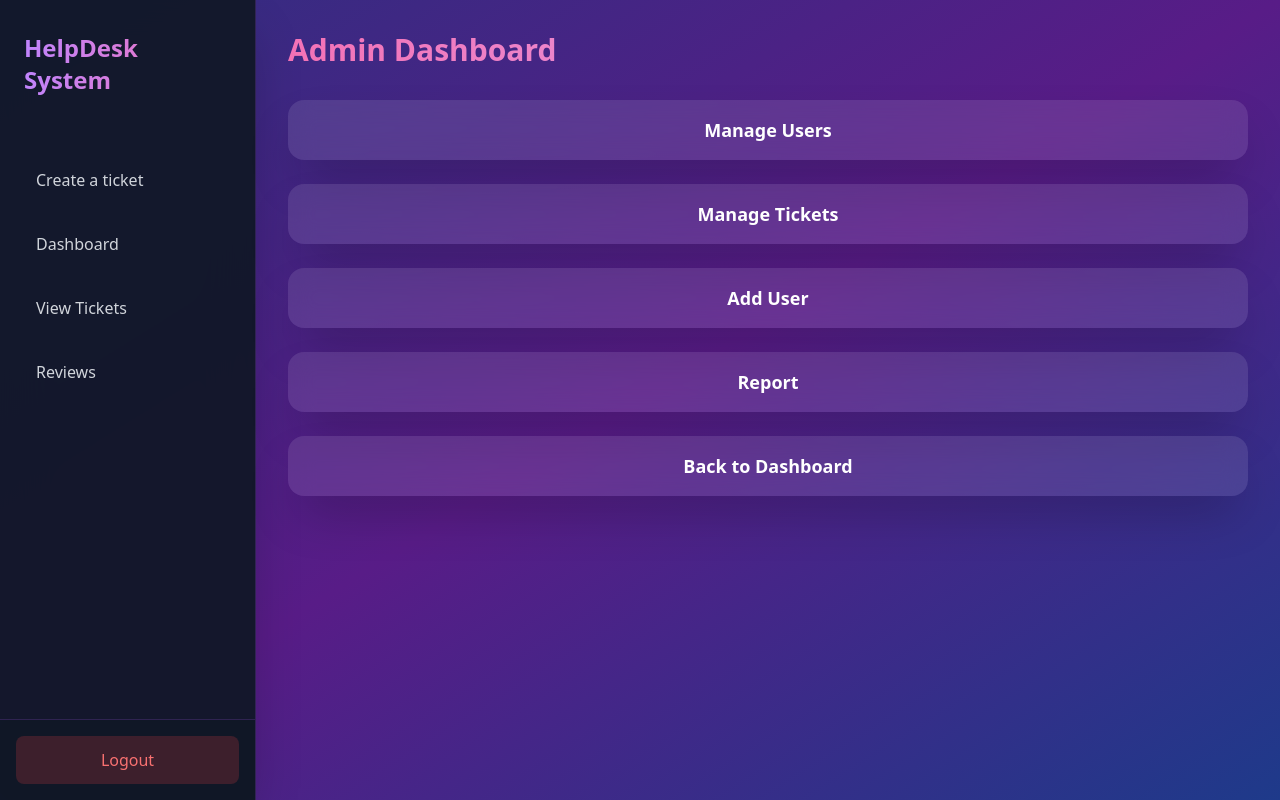
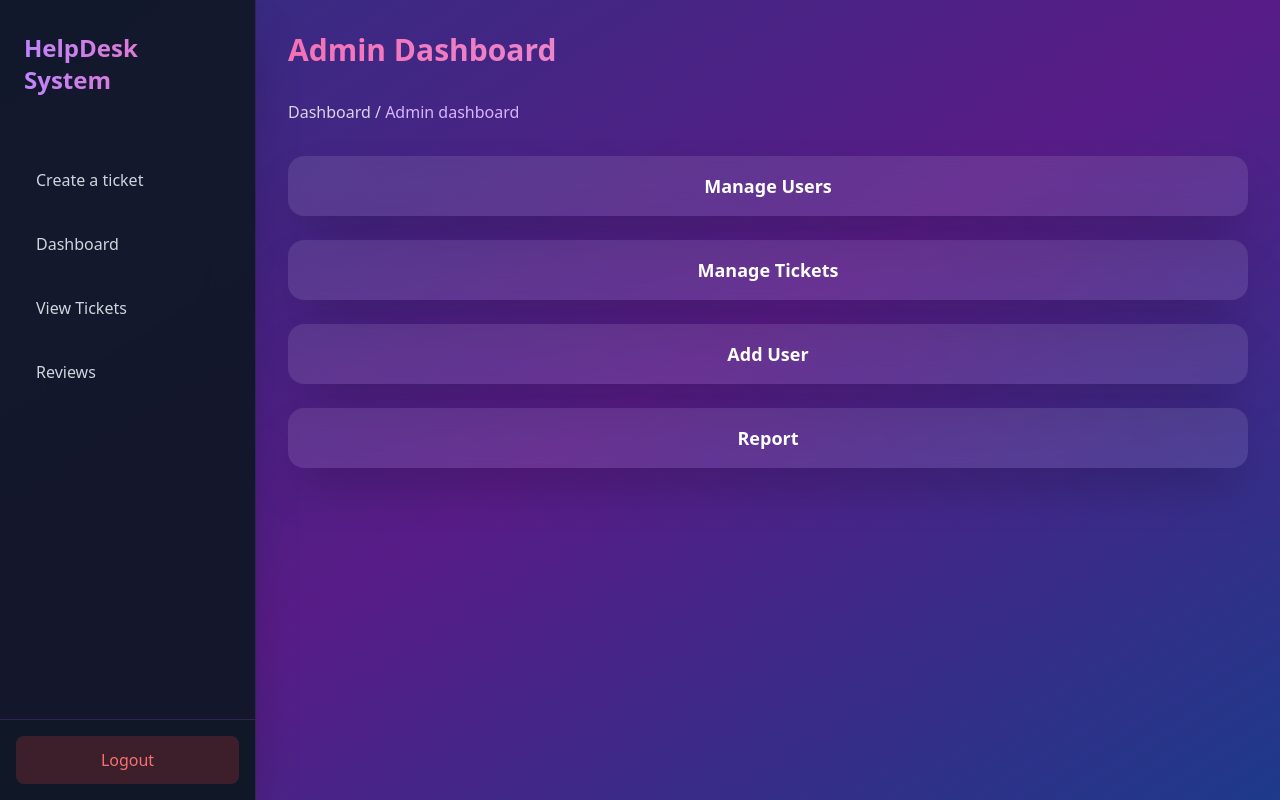
Before and after one commit to rakhithad/HelpSystem, a React (Create React App) app in the folder client/: page /admin-dashboard in a window 1280 px wide. Built offline with nearby package versions, Linux system fonts and the light colour scheme.

Commit message:
added Breadcrumbs navigation

```diff
--- a/client/src/components/AdminDashboard.js
+++ b/client/src/components/AdminDashboard.js
@@ -1,5 +1,5 @@
 import React from 'react';
-import { useNavigate } from 'react-router-dom';
+import { useNavigate, Link } from 'react-router-dom';
 
 const AdminDashboard = () => {
     const navigate = useNavigate();
@@ -12,6 +12,12 @@ const AdminDashboard = () => {
                     <h1 className="text-3xl font-bold text-transparent bg-clip-text bg-gradient-to-r from-pink-400 to-purple-300">
                         Admin Dashboard
                     </h1>
+
+                    <nav className="text-white text-opacity-80 mb-4">
+                        <Link to="/dashboard" className="hover:underline">Dashboard</Link> {' / '}
+                        <span className="text-purple-300">Admin dashboard</span>
+                    </nav>
+
                     <div className="space-y-6">
                         <button
                             className="w-full px-6 py-4 bg-white bg-opacity-10 backdrop-blur-md text-white text-lg font-semibold rounded-2xl shadow-2xl hover:bg-opacity-20 transition-all duration-300"
@@ -37,12 +43,7 @@ const AdminDashboard = () => {
                         >
                             Report
                         </button>
-                        <button
-                            className="w-full px-6 py-4 bg-white bg-opacity-10 backdrop-blur-md text-white text-lg font-semibold rounded-2xl shadow-2xl hover:bg-opacity-20 transition-all duration-300"
-                            onClick={() => navigate('/dashboard')}
-                        >
-                            Back to Dashboard
-                        </button>
+
                     </div>
                 </div>
             </div>
--- a/client/src/components/CreateTicket.js
+++ b/client/src/components/CreateTicket.js
@@ -1,6 +1,8 @@
 import React, { useState, useEffect } from 'react';
 import axios from 'axios';
 import { jwtDecode } from 'jwt-decode';
+import { Link } from 'react-router-dom';
+
 
 const CreateTicket = () => {
     const [formData, setFormData] = useState({
@@ -60,6 +62,11 @@ const CreateTicket = () => {
                     <h2 className="text-3xl font-bold text-transparent bg-clip-text bg-gradient-to-r from-pink-400 to-purple-300 mb-6">
                         Create a New Ticket
                     </h2>
+                    <nav className="text-white text-opacity-80 mb-4">
+                        <Link to="/dashboard" className="hover:underline">Dashboard</Link> {' / '}
+                        <span className="text-purple-300">Create a ticket</span>
+                    </nav>
+
                     {error && (
                         <p className="text-red-400 bg-white bg-opacity-10 backdrop-blur-md p-3 rounded-lg mb-4">
                             {error}
--- a/client/src/components/ManageTickets.js
+++ b/client/src/components/ManageTickets.js
@@ -1,5 +1,6 @@
 import React, { useState, useEffect } from 'react';
 import axios from 'axios';
+import { Link } from 'react-router-dom';
 
 const ManageTickets = () => {
     const [tickets, setTickets] = useState([]);
@@ -119,6 +120,12 @@ const ManageTickets = () => {
                     <h1 className="text-3xl font-bold text-transparent bg-clip-text bg-gradient-to-r from-pink-400 to-purple-300">
                         Manage Tickets
                     </h1>
+
+                    <nav className="text-white text-opacity-80 mb-4">
+                                            <Link to="/dashboard" className="hover:underline">Dashboard</Link> {' / '}
+                                            <Link to="/admin-dashboard" className="hover:underline">Admin Dashboard</Link> {' / '}
+                                            <span className="text-purple-300">Manage Tickets</span>
+                                        </nav>
 
                     {/* Filters */}
                     <div className="filters p-6 bg-white bg-opacity-10 backdrop-blur-md rounded-2xl shadow-2xl">
--- a/client/src/components/ManageUsers.js
+++ b/client/src/components/ManageUsers.js
@@ -1,5 +1,6 @@
 import React, { useState, useEffect } from 'react';
 import axios from 'axios';
+import { Link } from 'react-router-dom';
 
 const ManageUsers = () => {
     const [users, setUsers] = useState([]);
@@ -59,6 +60,14 @@ const ManageUsers = () => {
             <div className="ml-64 w-full p-8">
                 <div className="space-y-8">
                     <h1 className="text-2xl font-bold text-white text-opacity-90">Manage Users</h1>
+
+                    <nav className="text-white text-opacity-80 mb-4">
+                        <Link to="/dashboard" className="hover:underline">Dashboard</Link> {' / '}
+                        <Link to="/admin-dashboard" className="hover:underline">Admin Dashboard</Link> {' / '}
+                        <span className="text-purple-300">Manage Users</span>
+                    </nav>
+
+
 
                     <div className="overflow-x-auto bg-white bg-opacity-10 backdrop-blur-md rounded-2xl shadow-2xl max-h-[80vh]">
                         <table className="min-w-full table-auto text-sm text-left text-white text-opacity-90">
--- a/client/src/components/Register.js
+++ b/client/src/components/Register.js
@@ -1,6 +1,6 @@
 import React, { useState, useEffect } from 'react';
 import axios from 'axios';
-import { useNavigate } from 'react-router-dom';
+import { useNavigate, Link } from 'react-router-dom';
 
 const Register = () => {
     const [username, setUsername] = useState('');
@@ -75,6 +75,13 @@ const Register = () => {
             <div className="ml-64 w-full p-8 flex items-center justify-center">
                 <div className="w-full max-w-lg bg-white bg-opacity-10 backdrop-blur-md rounded-2xl shadow-2xl p-8">
                     <h1 className="text-3xl font-bold text-white text-opacity-90 mb-8">Register</h1>
+
+
+                    <nav className="text-white text-opacity-80 mb-4">
+                                            <Link to="/dashboard" className="hover:underline">Dashboard</Link> {' / '}
+                                            <Link to="/admin-dashboard" className="hover:underline">Admin Dashboard</Link> {' / '}
+                                            <span className="text-purple-300">Add a user</span>
+                                        </nav>
 
                     <form onSubmit={handleSubmit} className="space-y-6">
                         <input
--- a/client/src/components/ReportPage.js
+++ b/client/src/components/ReportPage.js
@@ -1,5 +1,6 @@
 import React, { useState, useEffect } from 'react';
 import axios from 'axios';
+import { Link } from 'react-router-dom';
 
 const ReportPage = () => {
     const [companies, setCompanies] = useState([]);
@@ -66,6 +67,15 @@ const ReportPage = () => {
                 <div className="space-y-6">
                     <div className="flex items-center justify-between mb-6">
                         <h1 className="text-2xl font-bold text-white">HelpDesk Report</h1>
+
+                        <nav className="text-white text-opacity-80 mb-4">
+                            <Link to="/dashboard" className="hover:underline">Dashboard</Link> {' / '}
+                            <Link to="/admin-dashboard" className="hover:underline">Admin Dashboard</Link> {' / '}
+                            <span className="text-purple-300">Report Page</span>
+                        </nav>
+
+
+
                         <select
                             value={selectedCompany}
                             onChange={(e) => setSelectedCompany(e.target.value)}
--- a/client/src/components/ViewTickets.js
+++ b/client/src/components/ViewTickets.js
@@ -1,4 +1,5 @@
 import React, { useState, useEffect } from 'react';
+import { Link } from 'react-router-dom';
 import axios from 'axios';
 
 const ViewTickets = () => {
@@ -7,15 +8,12 @@ const ViewTickets = () => {
     const [selectedStatus, setSelectedStatus] = useState('');
     const [error, setError] = useState(null);
 
-    // Retrieve the role from localStorage
     const userRole = localStorage.getItem('role');
 
     useEffect(() => {
         const fetchData = async () => {
             try {
                 const token = localStorage.getItem('token');
-
-                // Fetch tickets
                 const ticketsResponse = await axios.get('http://localhost:5000/api/tickets/view-tickets', {
                     headers: { Authorization: `Bearer ${token}` },
                 });
@@ -30,7 +28,6 @@ const ViewTickets = () => {
         fetchData();
     }, []);
 
-    // Filter tickets by status
     useEffect(() => {
         const filtered = selectedStatus
             ? tickets.filter((ticket) => ticket.status === selectedStatus)
@@ -40,7 +37,6 @@ const ViewTickets = () => {
 
     if (error) return <div>{error}</div>;
 
-    // Function to determine the background color for status box
     const getStatusColor = (status) => {
         switch (status) {
             case 'not started':
@@ -56,7 +52,6 @@ const ViewTickets = () => {
         }
     };
 
-    // Function to determine review status (Reviewed or To be Reviewed)
     const getReviewStatus = (ticket) => {
         if (ticket.status === 'done') {
             return ticket.review ? 'Reviewed' : 'To be Reviewed';
@@ -66,14 +61,20 @@ const ViewTickets = () => {
 
     return (
         <div className="flex min-h-screen bg-gradient-to-br from-indigo-900 via-purple-900 to-blue-900 overflow-hidden">
-            {/* Sidebar is assumed to be rendered here */}
             <div className="ml-64 w-full p-8">
                 <div className="space-y-8">
+
+
+
                     <h1 className="text-3xl font-bold text-transparent bg-clip-text bg-gradient-to-r from-pink-400 to-purple-300">
                         View Tickets
                     </h1>
 
-                    {/* Filters */}
+                    <nav className="text-white text-opacity-80 mb-4">
+                        <Link to="/dashboard" className="hover:underline">Dashboard</Link> {' / '}
+                        <span className="text-purple-300">View Tickets</span>
+                    </nav>
+
                     <div className="flex items-center space-x-4">
                         <label className="text-white text-opacity-80">Filter by Status:</label>
                         <select
@@ -89,7 +90,6 @@ const ViewTickets = () => {
                         </select>
                     </div>
 
-                    {/* Tickets List as a table */}
                     <div className="overflow-x-auto bg-white bg-opacity-10 backdrop-blur-md rounded-2xl shadow-2xl">
                         <table className="min-w-full text-sm text-left text-white text-opacity-90">
                             <thead>
@@ -118,7 +118,6 @@ const ViewTickets = () => {
                                             <td className="border-t border-white border-opacity-10 px-6 py-4">{ticket.priority}</td>
                                             <td className="border-t border-white border-opacity-10 px-6 py-4">{ticket.uid}</td>
                                             <td className="border-t border-white border-opacity-10 px-6 py-4">
-                                                {/* Display the review status if the ticket is done */}
                                                 {userRole !== 'customer' && ticket.status === 'done' ? (
                                                     <div>{getReviewStatus(ticket)}</div>
                                                 ) : (
```
